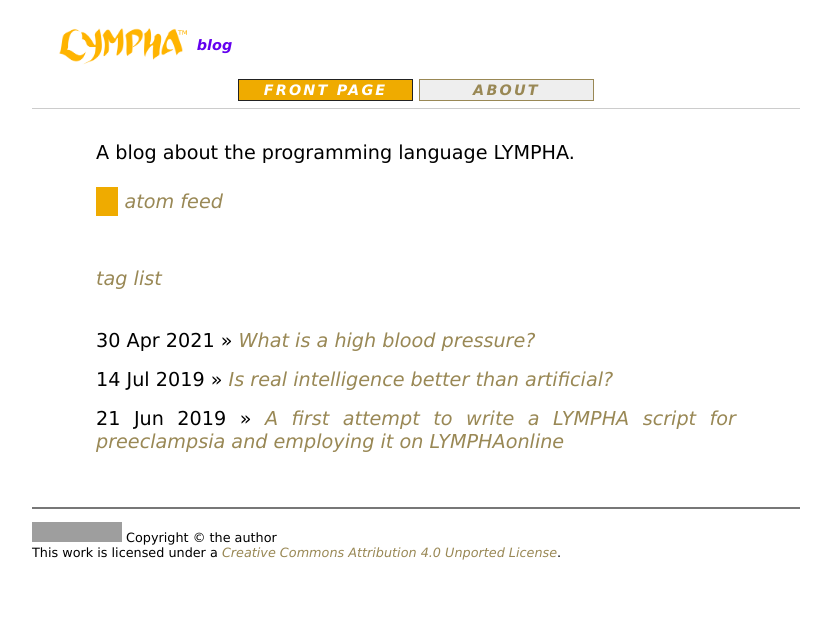
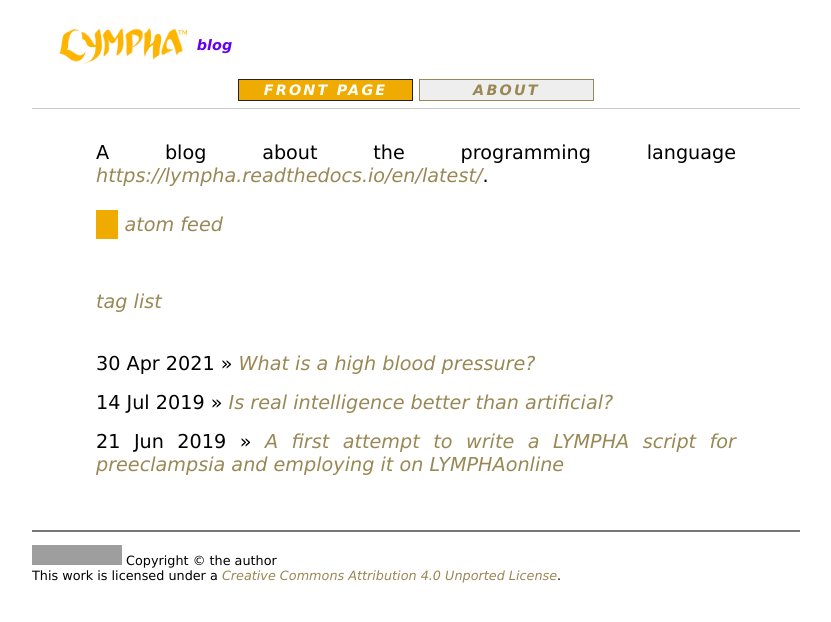
Before and after one commit to RickardHultgren/lymphablog, a Jekyll site: the page built from index.md, in a window 1280 px wide. Shown: the top 622 px of the page, without its empty margins (232-1063 px from the left). Built offline with Jekyll 4.4.1, drawn with Linux system fonts in a browser that asks for light colours; some web fonts are replaced; our own code applies the rules of GitHub Pages for plain Markdown files; part of the change alters nothing that is shown; grey boxes are pictures that could not be loaded.

Commit message:
Update index.md

```diff
--- a/index.md
+++ b/index.md
@@ -3,7 +3,7 @@ document.getElementById("indexsmall").style.backgroundColor="#EFAB00";
 document.getElementById("indextext").style.color="#000000";
 document.getElementById("index").className="menu2active";
 </script>
-A blog about the programming language LYMPHA.<br><br>
+A blog about the programming language [https://lympha.readthedocs.io/en/latest/](LYMPHA).<br><br>
 <span id="Rss" style="display:table;"> [<i class="material-icons" style="background-color:#EFAB00;color:#ffffff;font-size:1.5em;margin-top:.5em; margin-bottom:-.5em;display: table-cell;vertical-align: middle;">&#xE0E5;</i><span style="vertical-align: middle;display:table-cell;">&nbsp;atom feed </span> ]({{site.baseurl}}/atom.xml)</span>
 <br><br>
 <a href="{{site.baseurl}}/tags">tag list</a>
```
